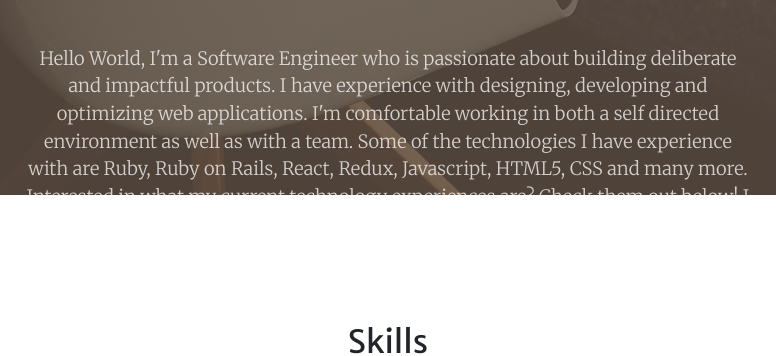
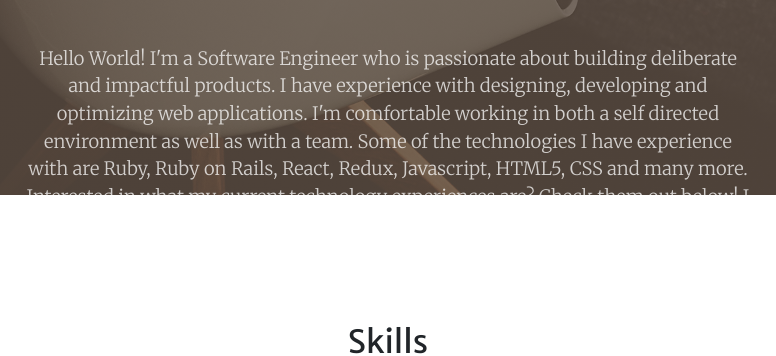
Before and after one commit to Cro5s/kj_portfolio, a plain HTML site: page index.html in a window 1280 px wide. Shown: the part 605-961 px from the top of the page, 252-1028 px from the left. Drawn offline with nearby package versions, Linux system fonts and the light colour scheme.

Commit message:
Edit Portfolio Bio

```diff
--- a/index.html
+++ b/index.html
@@ -65,7 +65,7 @@
                     </div>
                     <div class="col-lg-8 align-self-baseline">
                         <p class="text-white-75 font-weight-light mb-5">Software Engineer </p>
-                        <p class="text-white-75 font-weight-light mb-5">Hello World, I'm a Software Engineer who is passionate about building deliberate and impactful products. I have experience with designing, developing and optimizing web applications. I'm comfortable working in both a self directed environment as well as with a team. Some of the technologies I have experience with are Ruby, Ruby on Rails, React, Redux, Javascript, HTML5, CSS and many more. Interested in what my current technology experiences are? Check them out below! I also enjoy working with both relational and non relational databases like PostgreSQL and MongoDB.
+                        <p class="text-white-75 font-weight-light mb-5">Hello World! I'm a Software Engineer who is passionate about building deliberate and impactful products. I have experience with designing, developing and optimizing web applications. I'm comfortable working in both a self directed environment as well as with a team. Some of the technologies I have experience with are Ruby, Ruby on Rails, React, Redux, Javascript, HTML5, CSS and many more. Interested in what my current technology experiences are? Check them out below! I also enjoy working with both relational and non relational databases like PostgreSQL and MongoDB.
 
                         When I'm not coding, I enjoy winding down with some games, exploring creativity in fields like fashion and design and spending time with friends and family.</p>
                     </div>
```
